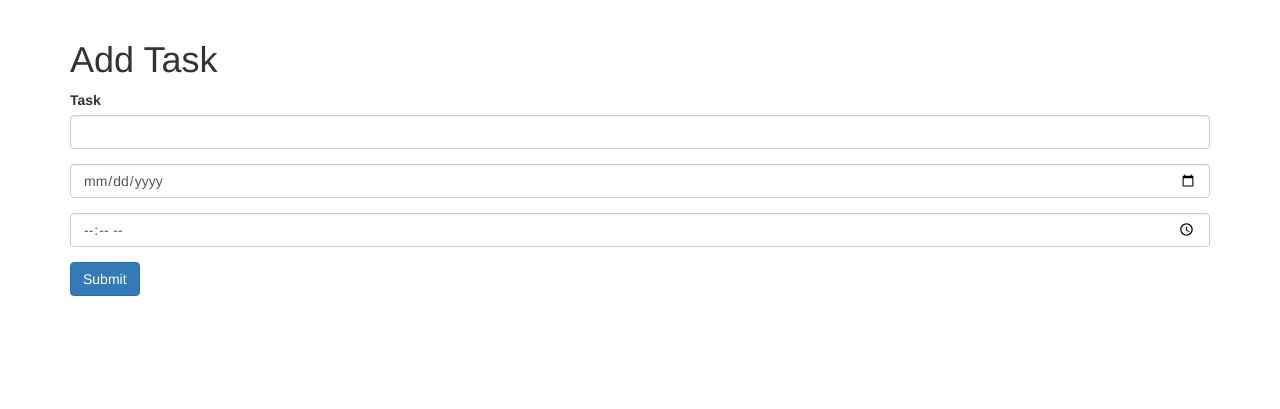
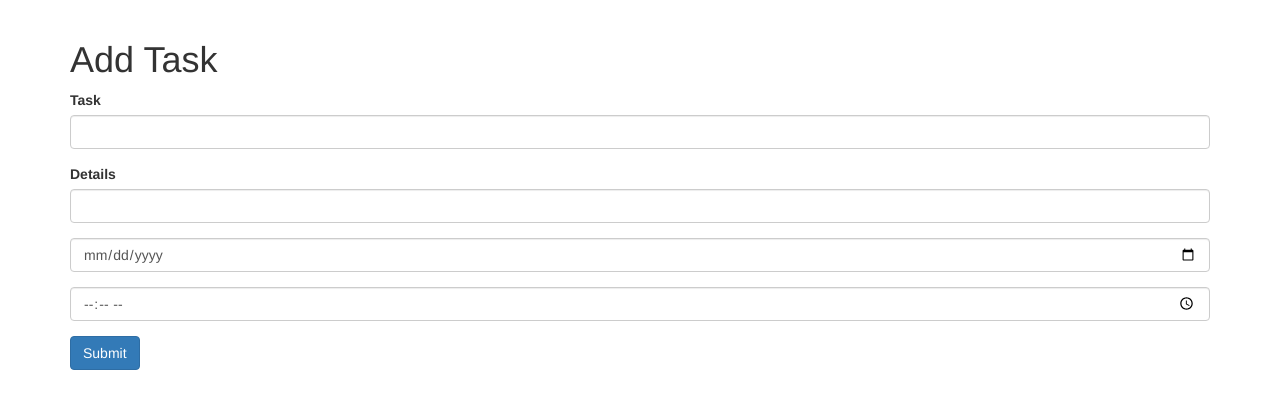
Before and after one commit to abovino/python_flask_todo, a Flask app: template templates/add_task.html in a window 1280 px wide. Shown: the part 52-461 px from the top of the page. Run offline with Flask 2, Linux system fonts and the light colour scheme; the template is opened without the code that fills it: values that come from a table or form of the project are taken from there, others are empty; some libraries are stand-ins or nearby versions.

Commit message:
Change 'body' to details to match models

```diff
--- a/templates/add_task.html
+++ b/templates/add_task.html
@@ -8,7 +8,7 @@
 			{{render_field(form.task, class_="form-control")}}
 		</div>
 		<div class="form-group">
-			{{render_field(form.body, class_="form-control")}}
+			{{render_field(form.details, class_="form-control")}}
 		</div>
 		<div class="form-group">
 			<input type="date" class="form-control" name="date">
```
